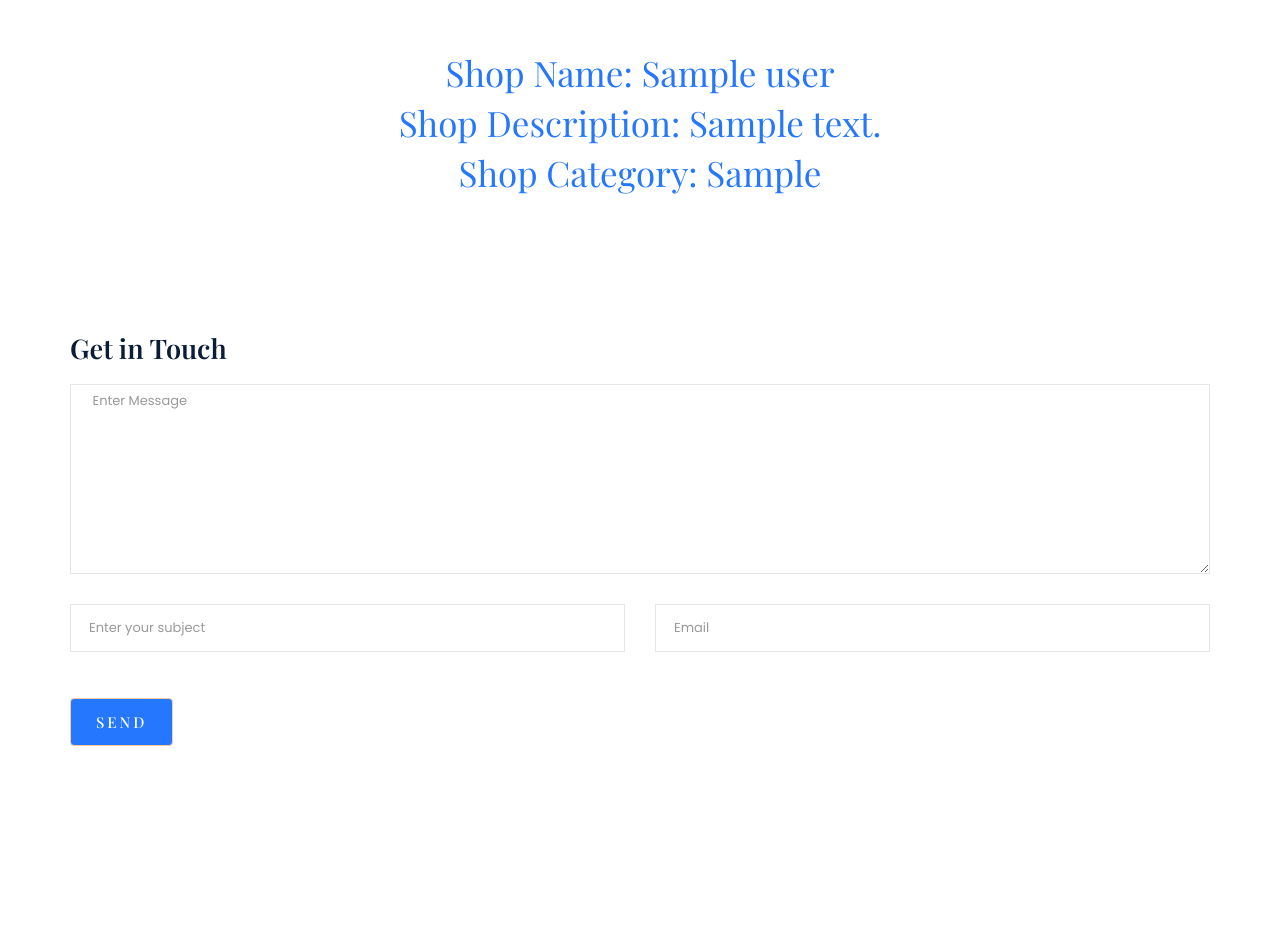
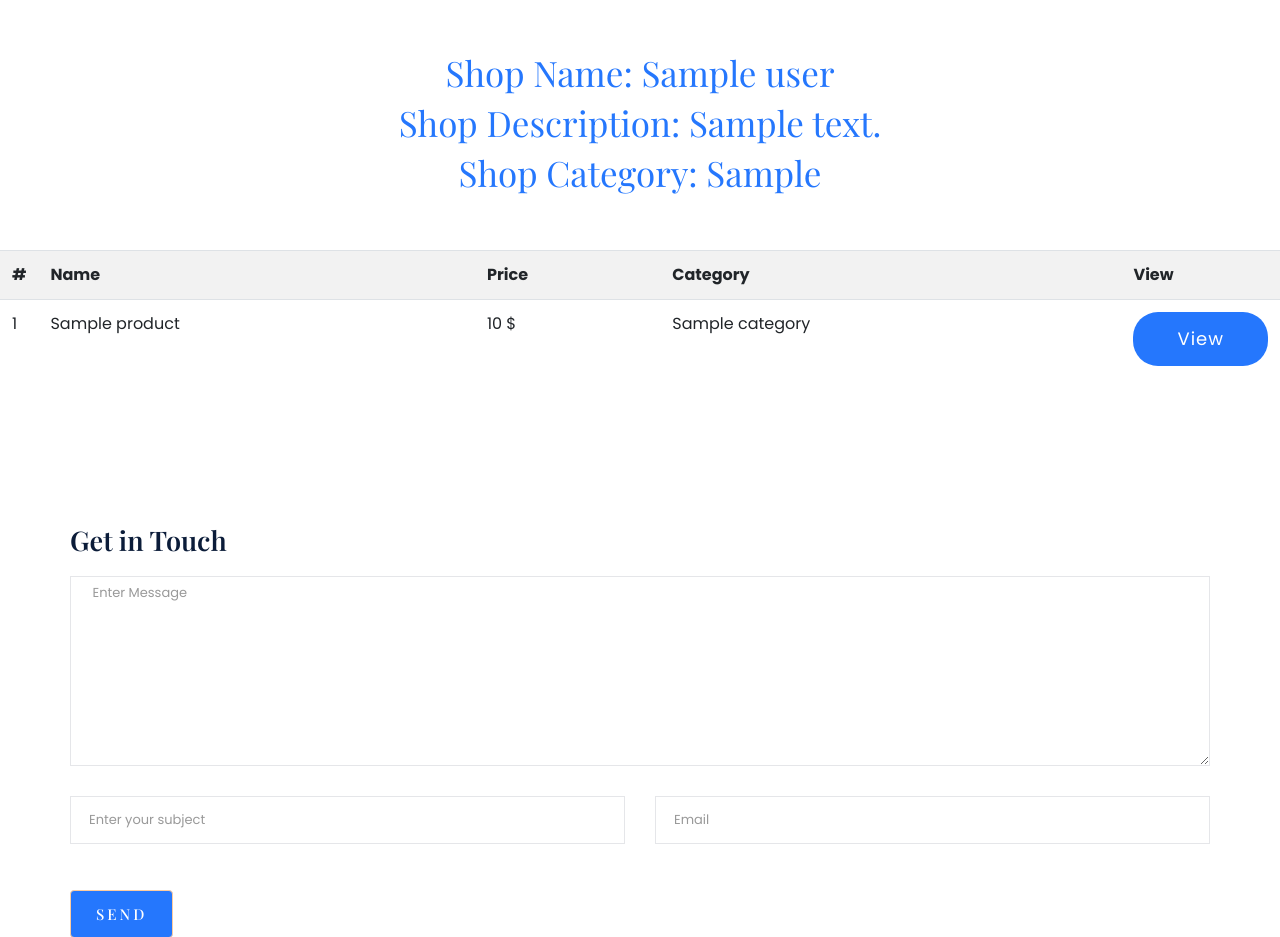
Before and after one commit to M-Saleh-Hassan/Estore-mvc-php, a PHP site: template app/views/shop_profile/info.php in a window 1280 px wide. Shown: the part 447-1384 px from the top of the page. Before the commit the page ends 1193 px from the top, so only its background shows below. Run offline with PHP 8.4, Linux system fonts and the light colour scheme; data comes from the database, SQL or seed files in the repository; the template is opened without the code that fills it: most values are stand-ins (such as "Sample title", 1, 10 or a date in 2020); data that the repository does not hold is empty; some web fonts are replaced.

Commit message:
bugs fixes

```diff
--- a/app/controllers/ProductController.php
+++ b/app/controllers/ProductController.php
@@ -4,6 +4,9 @@ class ProductController extends Controller
 {
     public function index()
     {
+        if(isset($_SESSION['user_type']) && $_SESSION['user_type'] == 'seller' && $this->model('ShopProfile')->find($_SESSION['user_id']) == false) {
+            header('location:'.$GLOBALS['url_path'].'/user/account');
+        }
         if(isset($_SESSION['user_id'])) {
             $products = $this->model('Product')->getUserProducts($_SESSION['user_id']);
             $this->view('product/index', ['products' => $products]);
@@ -99,6 +102,9 @@ class ProductController extends Controller
 
     public function details($product_id)
     {
+        if(isset($_SESSION['user_type']) && $_SESSION['user_type'] == 'buyer' && $this->model('CustomerProfile')->find($_SESSION['user_id']) == false) {
+            header('location:'.$GLOBALS['url_path'].'/user/account');
+        }
         $product = $this->model('Product')->find($product_id);
         if($product) {
             if (isset($_POST['quantity']) && isset($_SESSION['user_id'])) {
--- a/app/controllers/StoreController.php
+++ b/app/controllers/StoreController.php
@@ -4,6 +4,9 @@ class StoreController extends Controller
 {
     public function index()
     {
+        if(isset($_SESSION['user_type']) && $_SESSION['user_type'] == 'buyer' && $this->model('CustomerProfile')->find($_SESSION['user_id']) == false) {
+            header('location:'.$GLOBALS['url_path'].'/user/account');
+        }
         if(isset($_GET['search'])) {
             $products = $this->model('Product')->getSearchedProducts($_GET['search']);
         } else {
--- a/app/controllers/UserController.php
+++ b/app/controllers/UserController.php
@@ -160,7 +160,8 @@ class UserController extends Controller
             if($user->user_type == "seller") {
                 $user = $this->model('ShopProfile')->find($user_id);
                 if($user) {
-                    return $this->view('shop_profile/info', ['user' => $user, 'success' => $success]);
+                    $products = $this->model('Product')->getUserProducts($user_id);
+                    return $this->view('shop_profile/info', ['user' => $user, 'success' => $success, 'products' => $products]);
                 } else {
                     return header('location:'.$GLOBALS['url_path'].'/index');
                 }
--- a/app/core/Model.php
+++ b/app/core/Model.php
@@ -11,7 +11,7 @@ class Model{
       $host = 'localhost';
       $DBName = 'test';
       self::$_connection =  new PDO("mysql:host=$host;dbname=$DBName", $user, $password);
-      self::$_connection->setAttribute( PDO::ATTR_ERRMODE, PDO::ERRMODE_WARNING );
+      // self::$_connection->setAttribute( PDO::ATTR_ERRMODE, PDO::ERRMODE_WARNING );
     }
   }
 }
--- a/app/views/shop_profile/info.php
+++ b/app/views/shop_profile/info.php
@@ -38,6 +38,34 @@ if (!empty($data['success'])) {
     </div>
 </section>
 
+<br><br>
+<div class="box-body no-padding">
+  <table class="table table-striped">
+    <tbody>
+      <tr>
+        <th style="width: 10px">#</th>
+        <th>Name</th>
+        <th>Price</th>
+        <th>Category</th>
+        <th style="width: 30px">View</th>
+      </tr>
+      <?php
+        foreach ($data['products'] as $product) {
+          ?>
+          <tr>
+            <td><?=$product->id?></td>
+            <td><?=$product->name?></td>
+            <td><?=$product->price?> $</td>
+            <td><?=$product->category?></td>
+            <td><a href="<?=$GLOBALS['url_path']?>/product/details/<?=$product->id?>"><button type="button" class="btn btn-block btn-primary btn-lg">View</button></a></td>
+          </tr>
+          <?php
+        }
+      ?>
+    </tbody>
+  </table>
+</div>
+
 <!-- ================ contact section start ================= -->
 <section class="contact-section">
     <div class="container">
```
Also changed, not shown: app/views/product/details.php (+10 -2 lines).
